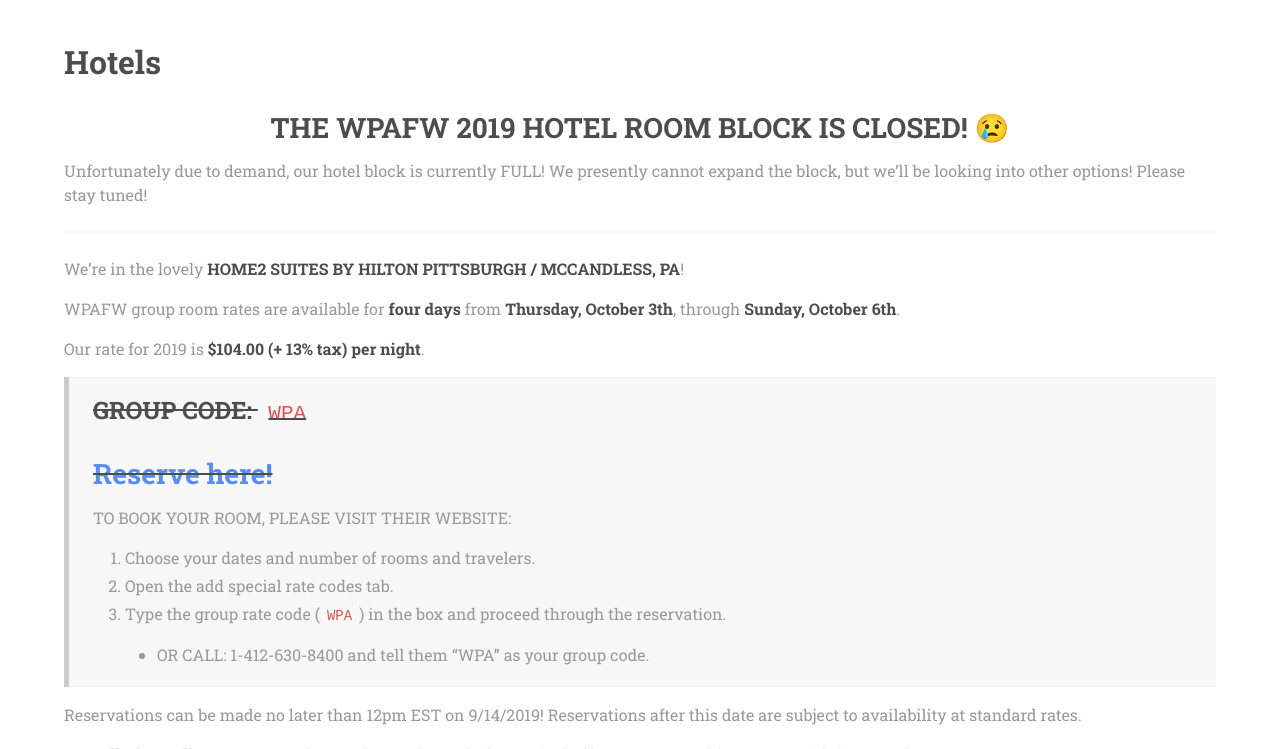
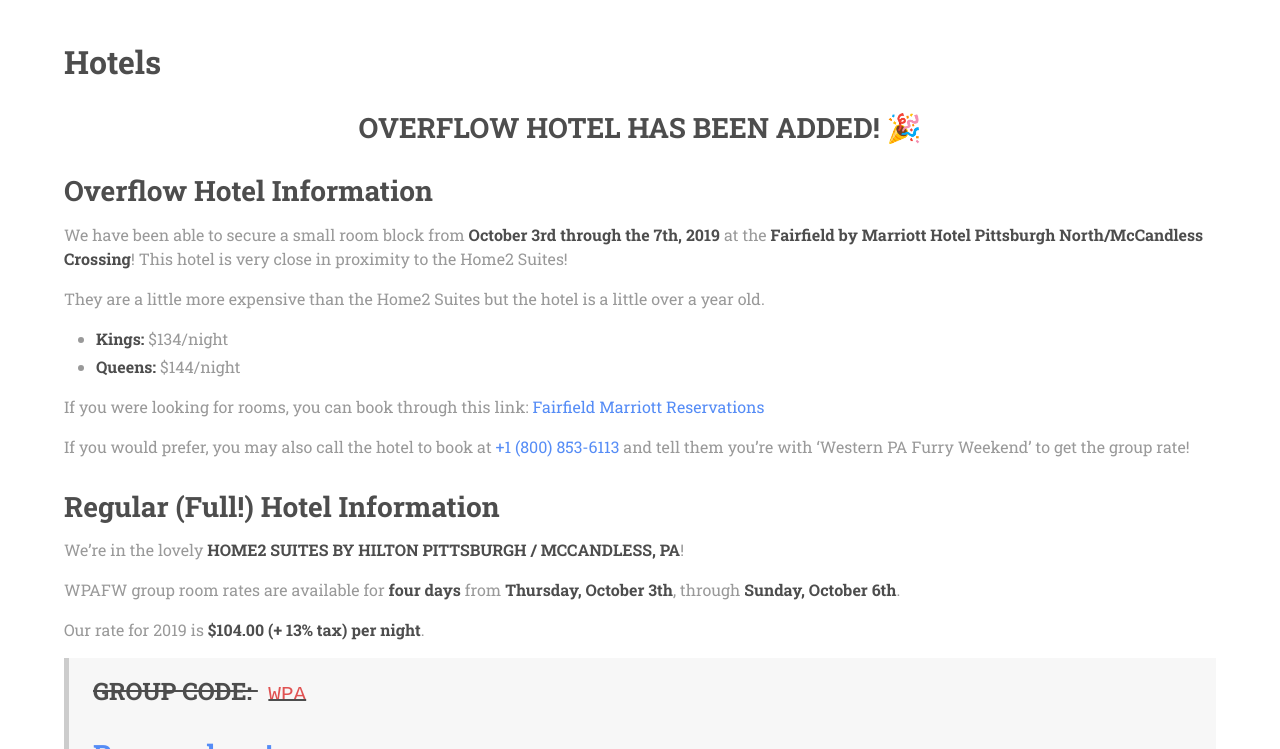
Before and after one commit to wpafw/wpafw.org, a Jekyll site: the page built from travel.md, in a window 1280 px wide and 900 px high, scrolled down 240 px, cut to the strip 151-900 px from the top of the window. Built offline with Jekyll 4.4.1, drawn with Linux system fonts in a browser that asks for light colours; nearby versions of some CDN libraries.

Commit message:
Update travel.md

```diff
--- a/travel.md
+++ b/travel.md
@@ -10,12 +10,23 @@ permalink: /travel
 
 # Hotels
 
-## THE WPAFW 2019 HOTEL ROOM BLOCK IS CLOSED! 😢
+## OVERFLOW HOTEL HAS BEEN ADDED! 🎉
 {:.has-text-centered}
 
-Unfortunately due to demand, our hotel block is currently FULL!  We presently cannot expand the block, but we'll be looking into other options!  Please stay tuned!
+## Overflow Hotel Information
 
----
+We have been able to secure a small room block from **October 3rd through the 7th, 2019** at the **Fairfield by Marriott Hotel Pittsburgh North/McCandless Crossing**!  This hotel is very close in proximity to the Home2 Suites!
+
+They are a little more expensive than the Home2 Suites but the hotel is a little over a year old.
+
+* **Kings:** $134/night
+* **Queens:** $144/night
+
+If you were looking for rooms, you can book through this link: [Fairfield Marriott Reservations](https://www.marriott.com/events/start.mi?id=1563977253501&key=GRP)
+
+If you would prefer, you may also call the hotel to book at <a href="tel:1-800-853-6113">+1 (800) 853-6113</a> and tell them you're with 'Western PA Furry Weekend' to get the group rate!
+
+## Regular (Full!) Hotel Information
 
 We're in the lovely **HOME2 SUITES BY HILTON PITTSBURGH / MCCANDLESS, PA**!
 
```
